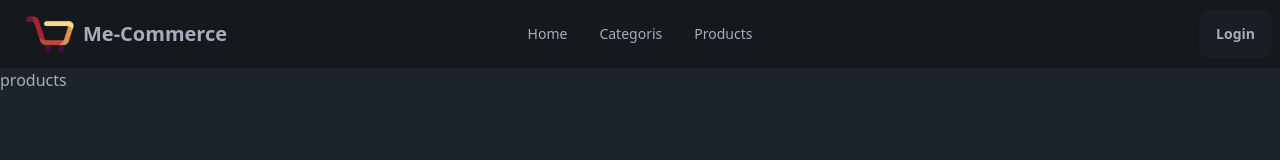
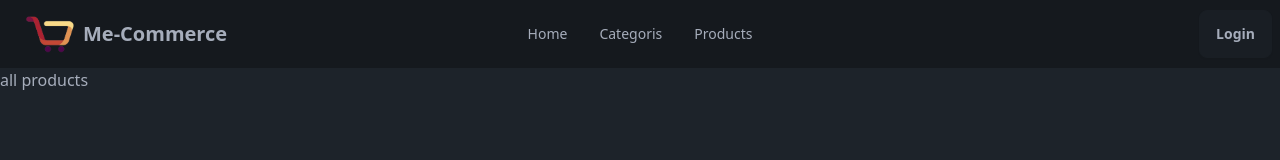
Before and after one commit to NFRIDOY/MeCommerce, a Next.js app: page /products in a window 1280 px wide. Shown: the top 160 px of the page. Built offline with nearby package versions, Linux system fonts and the light colour scheme.

Commit message:
✅[Update]

```diff
--- a/src/app/products/page.tsx
+++ b/src/app/products/page.tsx
@@ -3,7 +3,7 @@ import React from 'react';
 const ProductsPage = () => {
     return (
         <div>
-            products
+            all products
         </div>
     );
 };
```
